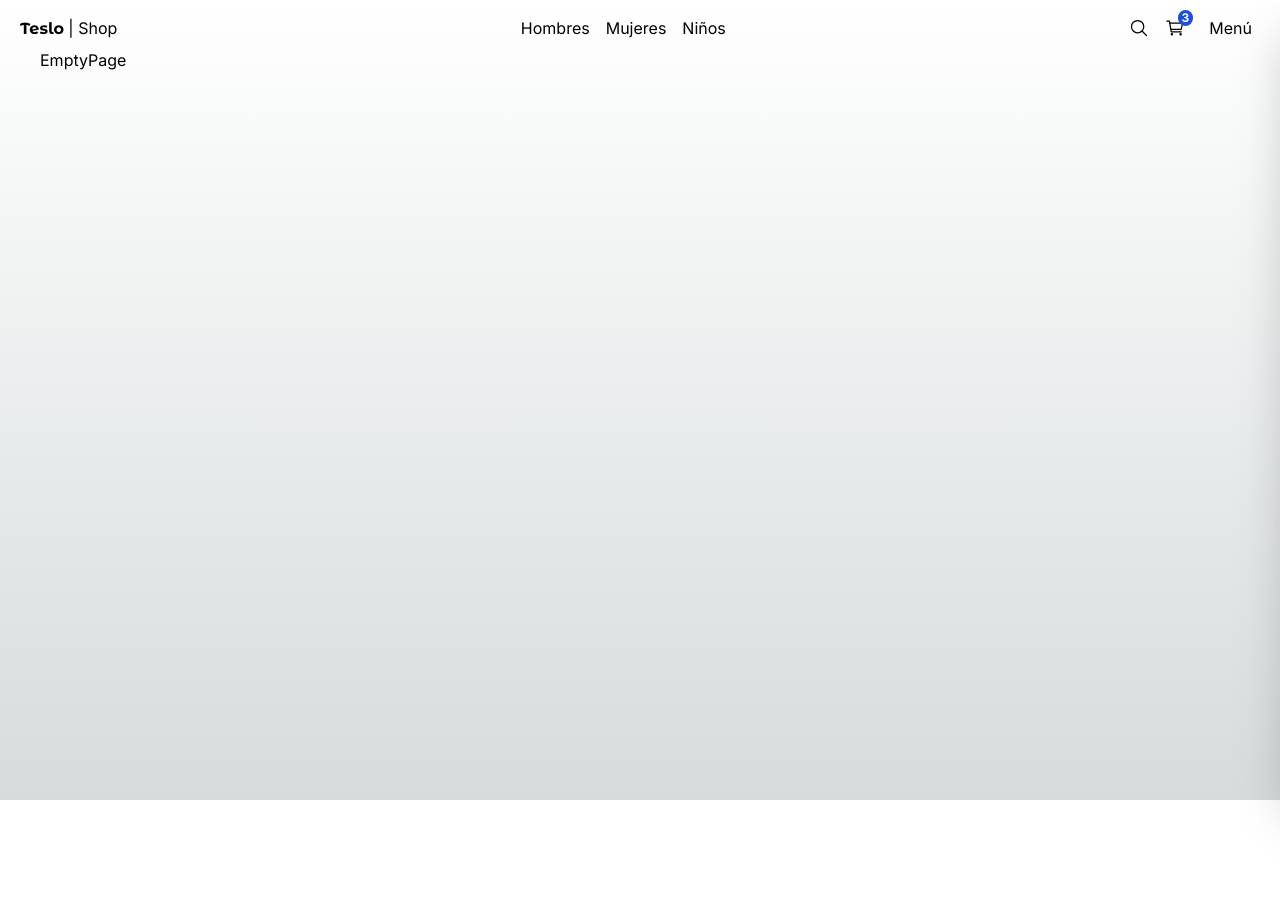
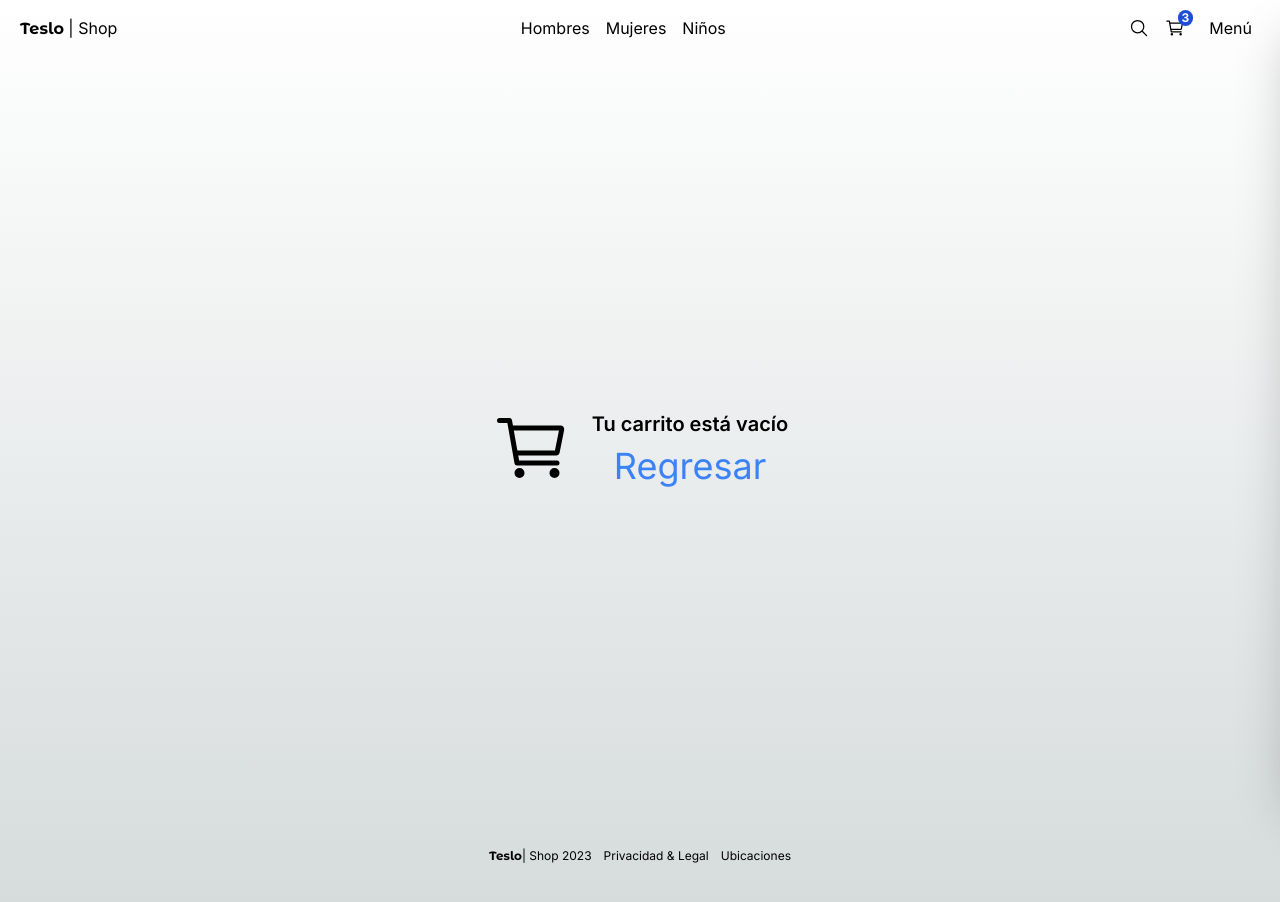
Before and after one commit to EA-Gadgeter/teslo-shop, a Next.js app: page /empty in a window 1280 px wide. Before the commit the page ends 800 px from the top, so only its background shows below. Built offline with nearby package versions, Linux system fonts and the light colour scheme.

Commit message:
Terminada pagina de carrito vacio, terminado footer, pantallas de login y sign up

```diff
--- a/src/app/(shop)/cart/page.tsx
+++ b/src/app/(shop)/cart/page.tsx
@@ -1,5 +1,6 @@
 import Link from "next/link";
 import Image from "next/image";
+import { redirect } from "next/navigation";
 
 import { Title } from "@/components/ui";
 import { QuantitySelector } from "@/components/product";
@@ -13,6 +14,8 @@
 ];
 
 export default function() {
+  if (productsInCart.length <= 0) return redirect("/empty");
+
   return (
     <div className="flex justify-center items-center mb-72 px-10 sm:px-0">
       <div className="flex flex-col w-[1000px]">
@@ -76,7 +79,7 @@
 
             <Link
               href="/checkout/address"
-              className="w-full block mt-5 mb-2 btn-primary text-center"
+              className="w-full block mt-5 btn-primary text-center"
             >
               Pagar
             </Link>
--- a/src/app/(shop)/empty/page.tsx
+++ b/src/app/(shop)/empty/page.tsx
@@ -1,7 +1,21 @@
+import Link from "next/link";
+
+import { IoCartOutline } from "react-icons/io5";
+
 export default function() {
   return (
-    <div>
-      <h1>EmptyPage</h1>
+    <div className="h-[800px] flex justify-center items-center gap-5">
+      <IoCartOutline size={80}/>
+
+      <div className="flex flex-col items-center">
+        <h1 className="text-xl font-semibold">
+          Tu carrito está vacío
+        </h1>
+
+        <Link href="/" className="text-blue-500 mt-2 text-4xl">
+          Regresar
+        </Link>
+      </div>
     </div>
   );
 }
--- a/src/app/(shop)/layout.tsx
+++ b/src/app/(shop)/layout.tsx
@@ -1,4 +1,4 @@
-import { TopMenu, Sidebar } from "@/components/ui";
+import { TopMenu, Sidebar, Footer } from "@/components/ui";
 
 export default function ShopLayout({
   children
@@ -13,6 +13,8 @@
       <div className="px-0 sm:px-10">
         {children}
       </div>
+
+      <Footer />
     </main>
   );
 }
--- a/src/app/auth/layout.tsx
+++ b/src/app/auth/layout.tsx
@@ -4,8 +4,10 @@
   children: React.ReactNode
 }) {
   return (
-    <main className="min-h-screen">
-      {children}
+    <main className="flex justify-center">
+      <div className="w-full sm:w-[350px] px-10">
+        {children}
+      </div>
     </main>
   );
 }
--- a/src/app/auth/login/page.tsx
+++ b/src/app/auth/login/page.tsx
@@ -1,7 +1,42 @@
-export default function LoginPage() {
+import { titleFont } from "@/config/fonts";
+import Link from "next/link";
+
+export default function () {
   return (
-    <main>
-      <h1>Login Page</h1>
-    </main>
+    <div className="flex flex-col min-h-screen pt-32 sm:pt-52">
+
+      <h1 className={ `${ titleFont.className } text-4xl mb-5` }>Ingresar</h1>
+
+      <div className="flex flex-col">
+        <label htmlFor="email">Correo electrónico</label>
+        <input
+          className="px-5 py-2 border bg-gray-200 rounded mb-5"
+          type="email" />
+
+
+        <label htmlFor="email">Contraseña</label>
+        <input
+          className="px-5 py-2 border bg-gray-200 rounded mb-5"
+          type="email" />
+
+        <button
+          className="btn-primary"
+        >
+          Ingresar
+        </button>
+
+        <div className="flex items-center my-5">
+          <div className="flex-1 border-t border-gray-500"></div>
+          <div className="px-2 text-gray-800">O</div>
+          <div className="flex-1 border-t border-gray-500"></div>
+        </div>
+
+        <Link
+          href="/auth/new-account"
+          className="btn-secondary text-center">
+          Crear una nueva cuenta
+        </Link>
+      </div>
+    </div>
   );
 }
--- a/src/app/auth/new-account/page.tsx
+++ b/src/app/auth/new-account/page.tsx
@@ -1,7 +1,47 @@
-export default function NewAccountPage() {
+import { titleFont } from "@/config/fonts";
+import Link from "next/link";
+
+export default function () {
   return (
-    <main>
-      <h1>Login Page</h1>
-    </main>
+    <div className="flex flex-col min-h-screen pt-32 sm:pt-52">
+
+      <h1 className={ `${ titleFont.className } text-4xl mb-5` }>Nueva cuenta</h1>
+
+      <div className="flex flex-col">
+        <label htmlFor="email">Nombre completo</label>
+        <input
+          className="px-5 py-2 border bg-gray-200 rounded mb-5"
+          type="text" />
+
+        <label htmlFor="email">Correo electrónico</label>
+        <input
+          className="px-5 py-2 border bg-gray-200 rounded mb-5"
+          type="email" />
+
+
+        <label htmlFor="email">Contraseña</label>
+        <input
+          className="px-5 py-2 border bg-gray-200 rounded mb-5"
+          type="email" />
+
+        <button
+          className="btn-primary"
+        >
+          Crear cuenta
+        </button>
+
+        <div className="flex items-center my-5">
+          <div className="flex-1 border-t border-gray-500"></div>
+          <div className="px-2 text-gray-800">O</div>
+          <div className="flex-1 border-t border-gray-500"></div>
+        </div>
+
+        <Link
+          href="/auth/login"
+          className="btn-secondary text-center">
+          Ingresar
+        </Link>
+      </div>
+    </div>
   );
 }
--- /dev/null
+++ b/src/components/ui/Footer.tsx
@@ -0,0 +1,24 @@
+import { titleFont } from "@/config/fonts";
+import Link from "next/link";
+
+export const Footer = () => {
+  return (
+    <div className="w-full flex justify-center gap-3 mb-10 text-xs">
+      <Link href="/">
+        <span className={`${titleFont.className} antialiased font-bold`}>
+          Teslo
+        </span>
+        <span>| Shop</span>
+        <span> {new Date().getFullYear()}</span>
+      </Link>
+
+      <Link href="/">
+        Privacidad & Legal
+      </Link>
+
+      <Link href="/">
+       Ubicaciones
+      </Link>
+    </div>
+  );
+};
--- a/src/components/ui/index.ts
+++ b/src/components/ui/index.ts
@@ -1,4 +1,5 @@
 export { TopMenu } from "./TopMenu";
 export { PageNotFound } from "./PageNotFound";
 export { Title } from "./Title";
+export { Footer } from "./Footer";
 export { Sidebar } from "./Sidebar";
```
